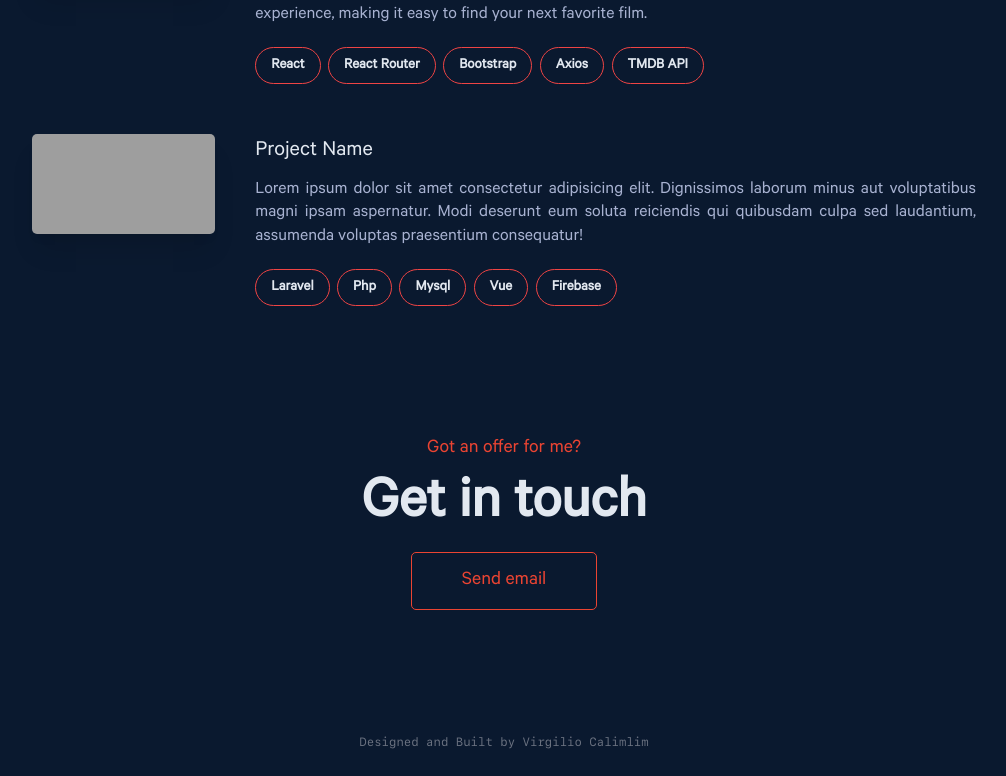
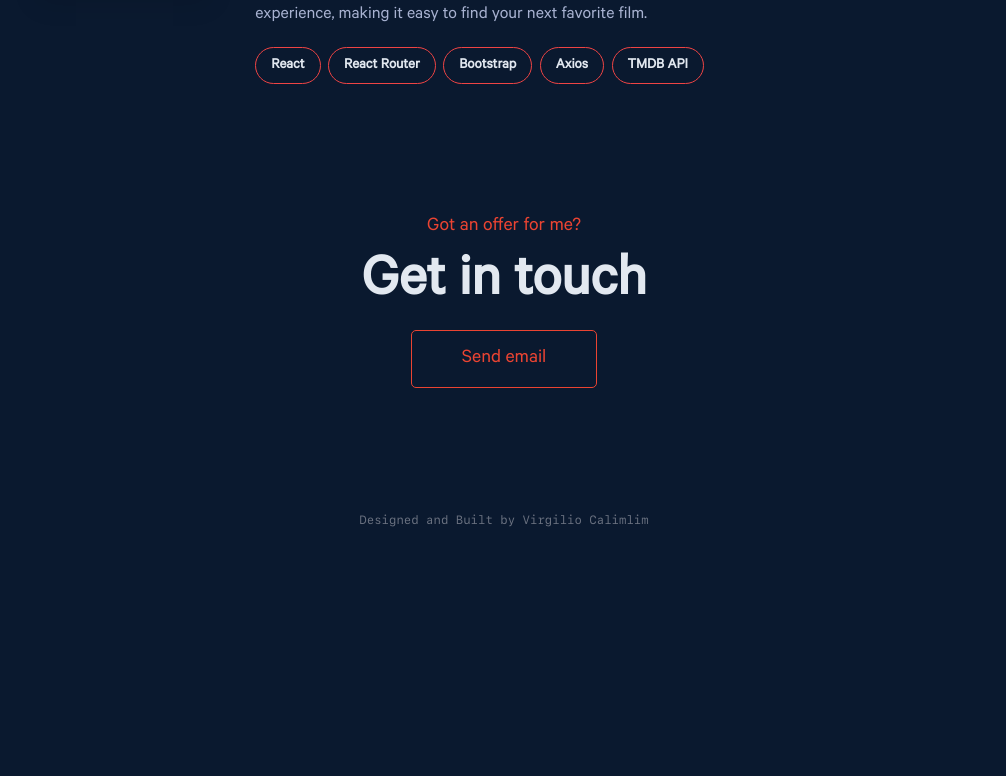
Before and after one commit to vircalimlim/vircalimlim, a Vue app: page / in a window 1280 px wide. Shown: the part 2830-3606 px from the top of the page, without its empty margins (136-1142 px from the left). After the commit the page ends 3384 px from the top, so only its background shows below. Built offline with nearby package versions, Linux system fonts and the light colour scheme; grey boxes are pictures that could not be loaded.

Commit message:
Update ProjectSection.vue

```diff
--- a/src/components/ProjectSection.vue
+++ b/src/components/ProjectSection.vue
@@ -19,7 +19,7 @@ import TechButton from './TechButton.vue';
             description="TMDB Cinema is a movie discovery platform using TMDB api, where you can explore popular, top-rated, and upcoming movies. Watch trailers for specific films, search for your favorite movies, and view detailed information about each one. The site features infinite scrolling for a seamless browsing experience, making it easy to find your next favorite film."
             :techs="['React', 'React Router', 'Bootstrap', 'Axios', 'TMDB API']" />
 
-        <div
+        <!-- <div
             class="flex flex-wrap-reverse sm:flex-nowrap items-start space-y-4 sm:space-y-0 space-y-reverse sm:space-x-5 md:space-x-8 p-4 mb-2 rounded hover:bg-slate-700">
             <div class="w-lg">
                 <img class="w-48 h-24 sm:h-20 object-cover rounded shadow-xl cursor-pointer"
@@ -35,7 +35,7 @@ import TechButton from './TechButton.vue';
                 </p>
                 <TechButton :techs="['Laravel', 'Php', 'Mysql', 'Vue', 'Firebase']" />
             </div>
-        </div>
+        </div> -->
 
     </div>
 </template>
```
